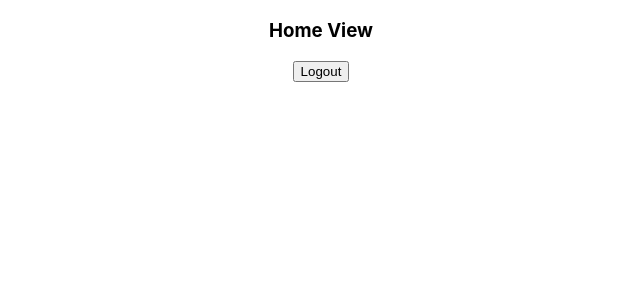
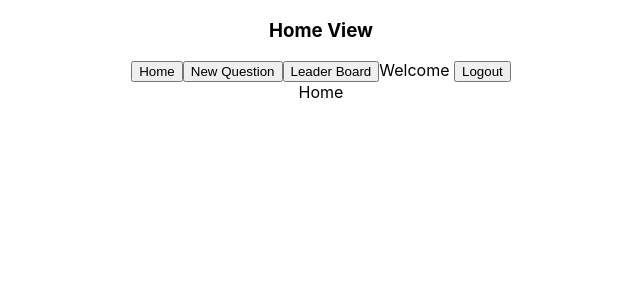
Before and after one commit to Mynameisbt/WouldYouRather, a React (Create React App) app: page / in a window 1280 px wide. Shown: the top 300 px of the page, without its empty margins (319-959 px from the left). Built offline with nearby package versions, Linux system fonts and the light colour scheme.

Commit message:
Basic header

```diff
--- a/src/components/HomeView.js
+++ b/src/components/HomeView.js
@@ -4,16 +4,48 @@ import { logoutUser } from '../actions/authenticate'
 
 
 class HomeView extends Component {
+    state = {
+        selectedTab: 'Home'
+    }
     logout = (e) => {
         this.props.dispatch(logoutUser())
     }
+
+    goTab = (tab) => {
+        this.setState(() => ({
+            selectedTab: tab
+        }));
+    }
+
+
     render() {
         console.log(this.props)
         console.log(this.state)
         return (
             <div>
                 <h3>Home View</h3>
-                <button onClick={this.logout}>Logout</button>
+                <div>
+                    <span>
+                        <button onClick={() => this.goTab('Home')}>Home</button>
+                        <button onClick={() => this.goTab('New Question')}>New Question</button>
+                        <button onClick={() => this.goTab('Leader Board')}>Leader Board</button>
+                        <span>Welcome {this.props.currentUser}</span>
+                        <button onClick={this.logout}>Logout</button>
+                    </span>
+                </div>
+                <div>
+                    {
+                        (this.state.selectedTab === 'Home') ?
+                            <div>Home</div>
+                        :
+                        (this.state.selectedTab === 'New Question') ?
+                            <div>New Question</div>
+                        :
+                        (this.state.selectedTab === 'Leader Board') ?
+                            <div>Leader Board</div>
+                        : null
+                    }
+                </div>
             </div>
         )
     }
@@ -21,7 +53,8 @@ class HomeView extends Component {
 
 function mapStateToProps ( {authenticate}) {
     return {
-        users: authenticate.users ? authenticate.users : {}
+        users: authenticate.users ? authenticate.users : {},
+        currentUser: authenticate.currentUser
     }
 }
 
```
